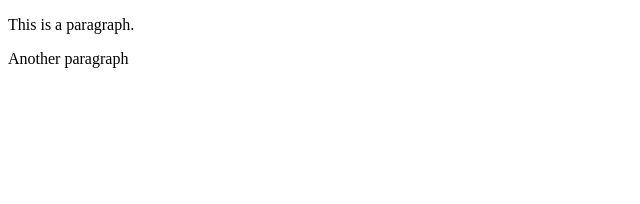
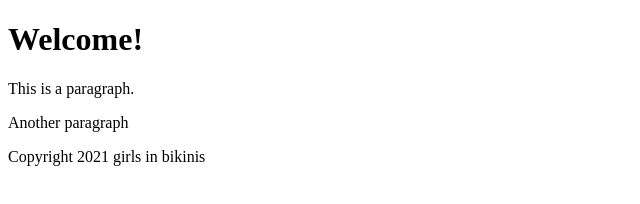
Before and after one commit to Brid0092/Brid0092.github.io, a plain HTML site: page index.html in a window 1280 px wide. Shown: the whole page, without its empty margins (0-640 px from the left). Drawn offline with Linux system fonts and the light colour scheme.

Commit message:
Adds HTML structure

```diff
--- a/index.html
+++ b/index.html
@@ -7,8 +7,16 @@
     <title>HTML Tags</title>
 </head>
 <body>
-    <p>This is a paragraph.</p>
-    <!--This is an invisible comment-->
-    <p>Another paragraph</p>
+    <header>
+        <h1>Welcome!</h1>
+    </header>
+    <article>
+        <p>This is a paragraph.</p>
+        <!--This is an invisible comment-->
+        <p>Another paragraph</p>
+    </article>
+    <footer>
+        <p>Copyright 2021 girls in bikinis</p>
+    </footer>
 </body>
 </html>
```
